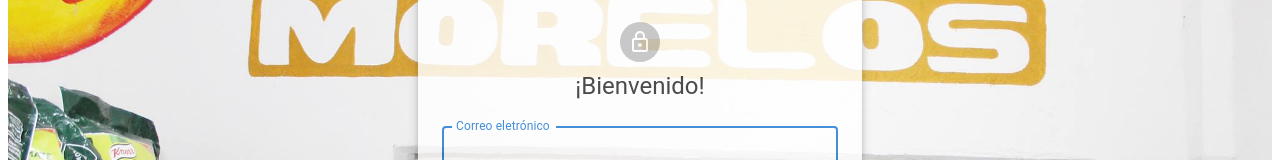
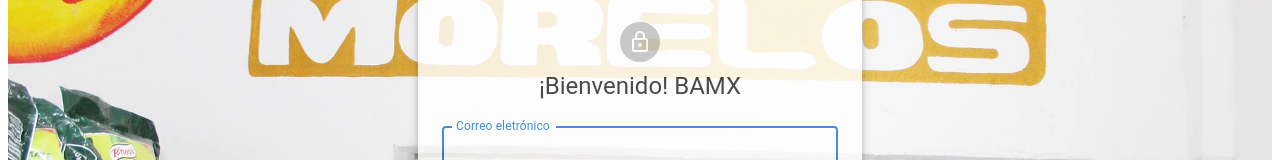
Before and after one commit to ArthurHin16/logistic-recollection-system, a React (Create React App) app: page / in a window 1280 px wide. Shown: the part 138-298 px from the top of the page. Built offline with nearby package versions, Linux system fonts and the light colour scheme.

Commit message:
Proyecto BAMX

```diff
--- a/src/components/login/login.component.tsx
+++ b/src/components/login/login.component.tsx
@@ -16,7 +16,7 @@
                         <LockOutLinedIcon/>
                     </Avatar>
                     <Typography component = 'h1' variant='h5'>
-                        ¡Bienvenido!
+                        ¡Bienvenido! BAMX
                     </Typography>
                     <form className = {classes.form}>
                         <TextField
```
